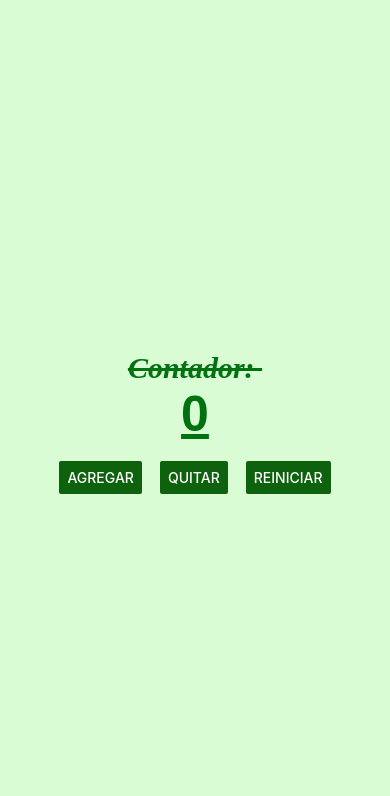
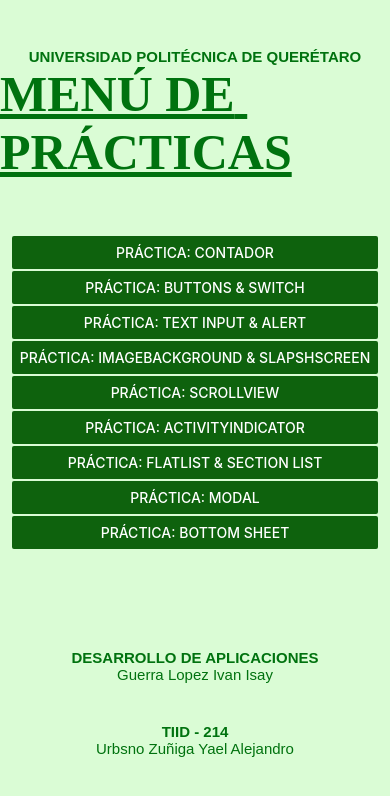
Before and after one commit to YaelAlejandroUrbanoZuniga/PAM214, a React Native app in the folder intro/: screen / in a window 390 px wide. Shown: the top 796 px of the page. Built offline with nearby package versions, Linux system fonts and the light colour scheme.

Commit message:
Screens
Pantallas del programa

```diff
--- a/intro/App.js
+++ b/intro/App.js
@@ -1,13 +1,10 @@
 //1. IMPORTS: Zona de Importaciones----------------------------------------------------
-import ContadorScreen from './screens/ContadorScreen.js';
+import MenuScreen from './screens/MenuScreen.js';
 
 //2. MAIN: Zona de Componentes---------------------------------------------------------
 export default function App()
 {
-
   return (
-    <ContadorScreen></ContadorScreen>
+    <MenuScreen/>
   );
 }
-
-//3. STYLES: Zona de Estetica y Posicionamiento----------------------------------------
--- /dev/null
+++ b/intro/screens/ActivityIndicatorScreen.js
@@ -0,0 +1,12 @@
+import { Text, StyleSheet, View, Button } from 'react-native'
+
+export default function ActivityIndicator()
+{
+    return(
+        <View>
+            <Text>Proximamente by: Israel Esau</Text>
+        </View>
+    )
+}
+
+const styles = StyleSheet.create({})
--- /dev/null
+++ b/intro/screens/BottomSheet.js
@@ -0,0 +1,12 @@
+import { Text, StyleSheet, View, Button } from 'react-native'
+
+export default function BottomSheet()
+{
+    return(
+        <View>
+            <Text>Proximamente by: Valeria o Isabella</Text>
+        </View>
+    )
+}
+
+const styles = StyleSheet.create({})
--- a/intro/screens/ContadorScreen.js
+++ b/intro/screens/ContadorScreen.js
@@ -3,7 +3,7 @@ import { StatusBar } from 'expo-status-bar';
 import { StyleSheet, Text, View, Button } from 'react-native';
 import React, {useState} from 'react';
 
-//2. MAIN: Zona de Componentes---------------------------------------------------------
+//2. MAIN: Zona de Componentes--------------------------------------------------------
 export default function ContadorScreen() {
   const[contador, setContador] = useState(0);
   return (
--- /dev/null
+++ b/intro/screens/FlatListScreen.js
@@ -0,0 +1,12 @@
+import { Text, StyleSheet, View, Button } from 'react-native'
+
+export default function FlatList()
+{
+    return(
+        <View>
+            <Text>Proximamente by: Carlos Chavez</Text>
+        </View>
+    )
+}
+
+const styles = StyleSheet.create({})
--- /dev/null
+++ b/intro/screens/ImageBackgroundScreen.js
@@ -0,0 +1,12 @@
+import { Text, StyleSheet, View, Button } from 'react-native'
+
+export default function ImageBackground()
+{
+    return(
+        <View>
+            <Text>Proximamente by: Karla Sofia</Text>
+        </View>
+    )
+}
+
+const styles = StyleSheet.create({})
--- /dev/null
+++ b/intro/screens/MenuScreen.js
@@ -0,0 +1,114 @@
+import { Text, StyleSheet, View, Button } from 'react-native';
+import React, {useState} from 'react';
+import { StatusBar } from 'expo-status-bar';
+
+import ContadorScreen from './ContadorScreen';
+import BotonesScreen from './BotonesScreen';
+import TextInputScreen from './TextInputScreen';
+import ImageBackgroundScreen from './ImageBackgroundScreen';
+import ScrollView from './ScrollView';
+import ActivityIndicatorScreen from './ActivityIndicatorScreen';
+import FlatListScreen from './FlatListScreen';
+import Modal from './Modal';
+import BottomSheet from './BottomSheet';
+
+
+export default function MenuScreen()
+{
+
+    const[screen,setScreen]=useState('menu');
+    switch(screen)
+    {
+        case 'contador':
+            return <ContadorScreen/>
+        case 'botones':
+            return <BotonesScreen/>
+        case 'texto':
+            return <TextInputScreen/>
+        case 'imagen':
+            return <ImageBackgroundScreen/>
+        case 'scrollview':
+            return <ScrollView/>
+        case 'activity':
+            return <ActivityIndicatorScreen/>
+        case 'flatlist':
+            return <FlatListScreen/>
+        case 'modal':
+            return <Modal/>
+        case 'bottom':
+            return <BottomSheet/>
+
+        case 'menu':
+            default:
+                return(
+                    <View style={styles2.estiloprincipal}>
+                        <Text style={styles2.textodescripcion}>UNIVERSIDAD POLITÉCNICA DE QUERÉTARO</Text>
+                        <Text style={styles2.textomenu}>MENÚ DE PRÁCTICAS</Text>
+
+                        <View style={styles2.BotonesMenu}>
+                        <Button color= "#0e620dff" onPress={()=>setScreen('contador')} title='Práctica: Contador'/>
+                        <Button color= "#0e620dff" onPress={()=>setScreen('botones')} title='Práctica: Buttons & Switch'/>
+                        <Button color= "#0e620dff" onPress={()=>setScreen('texto')} title='Práctica: Text Input & Alert'/>
+                        <Button color= "#0e620dff" onPress={()=>setScreen('imagen')} title='Práctica: ImageBackground & SlapshScreen'/>
+                        <Button color= "#0e620dff" onPress={()=>setScreen('scrollview')} title='Práctica: ScrollView'/>
+                        <Button color= "#0e620dff" onPress={()=>setScreen('activity')} title='Práctica: ActivityIndicator'/>
+                        <Button color= "#0e620dff" onPress={()=>setScreen('flatlist')} title='Práctica: FlatList & Section List'/>
+                        <Button color= "#0e620dff" onPress={()=>setScreen('modal')} title='Práctica: Modal'/>
+                        <Button color= "#0e620dff" onPress={()=>setScreen('bottom')} title='Práctica: Bottom Sheet'/>
+                        </View>
+
+                        <Text style={styles2.textodescripcion}>DESARROLLO DE APLICACIONES</Text>
+                        <Text style={styles2.textodescripcion2}>Guerra Lopez Ivan Isay</Text>
+                        <Text style={styles2.textodescripcion}>TIID - 214</Text>
+                        <Text style={styles2.textodescripcion2}>Urbsno Zuñiga Yael Alejandro</Text>
+                    </View>
+                )
+
+    }
+}
+
+const styles2 = StyleSheet.create(
+{
+    estiloprincipal:
+    {
+        flex: 1,
+        backgroundColor: '#dafcd5ff',
+        alignItems: 'center',
+        justifyContent: 'center',
+    },
+
+    textomenu:
+    {
+        color:'#00720fff',
+        fontSize: 50,
+        fontFamily: 'Times New Roman',
+        fontWeight: '888',
+        textDecorationLine: 'underline',
+        marginBottom: 50
+    },
+
+    textodescripcion:
+    {
+        color:'#00720fff',
+        fontSize: 15,
+        fontFamily: 'Arial',
+        fontWeight: '800',
+    },
+
+    textodescripcion2:
+    {
+        color:'#00720fff',
+        fontSize: 15,
+        fontFamily: 'Arial',
+        marginBottom: 40
+    },
+
+    BotonesMenu:
+    {
+        marginTop: 5,
+        flexDirection: 'column',
+        gap: 2,
+        marginBottom: 100
+    },
+
+});
--- /dev/null
+++ b/intro/screens/Modal.js
@@ -0,0 +1,12 @@
+import { Text, StyleSheet, View, Button } from 'react-native'
+
+export default function Modal()
+{
+    return(
+        <View>
+            <Text>Proximamente by: Yael Alejandro</Text>
+        </View>
+    )
+}
+
+const styles = StyleSheet.create({})
--- /dev/null
+++ b/intro/screens/ScrollView.js
@@ -0,0 +1,12 @@
+import { Text, StyleSheet, View, Button } from 'react-native'
+
+export default function ScrollView()
+{
+    return(
+        <View>
+            <Text>Proximamente by: Isaac Alvarez</Text>
+        </View>
+    )
+}
+
+const styles = StyleSheet.create({})
--- /dev/null
+++ b/intro/screens/TextInputScreen.js
@@ -0,0 +1,12 @@
+import { Text, StyleSheet, View, Button } from 'react-native'
+
+export default function TextInputScreen()
+{
+    return(
+        <View>
+            <Text>Proximamente by: Santiago Antonio</Text>
+        </View>
+    )
+}
+
+const styles = StyleSheet.create({})
```
